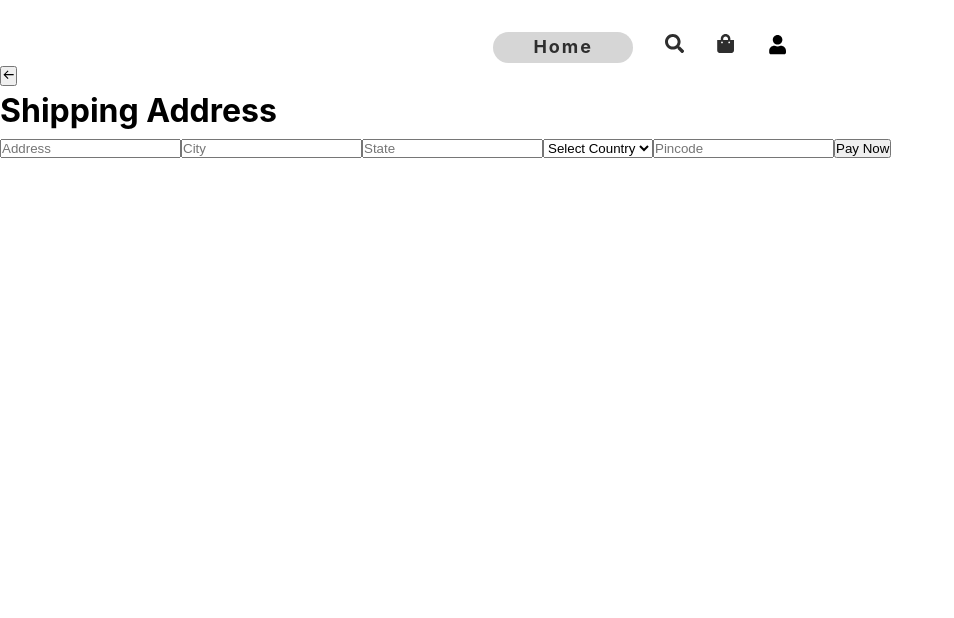
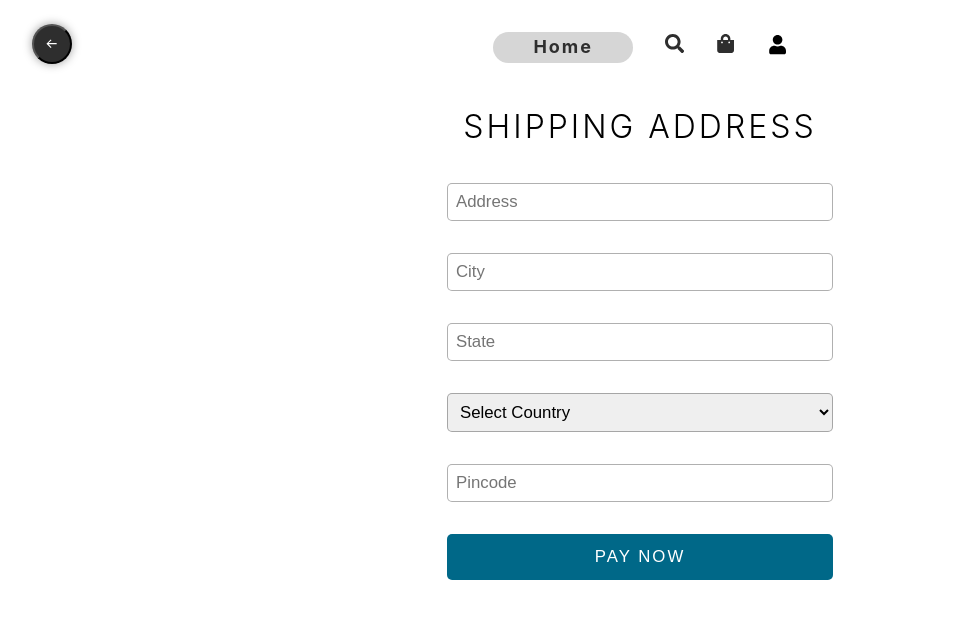
Before and after one commit to 1995Neha18/apparel-vogue, a React (Vite) app in the folder apparel-ecommerce/: page /shipping in a window 1280 px wide. Shown: the top 618 px of the page, without its empty margins (0-954 px from the left). Built offline with nearby package versions, Linux system fonts and the light colour scheme.

Commit message:
shipping-UI completed

```diff
--- a/apparel-ecommerce/src/pages/shipping.tsx
+++ b/apparel-ecommerce/src/pages/shipping.tsx
@@ -1,7 +1,10 @@
 import { useState } from "react";
 import { BiArrowBack } from "react-icons/bi";
+import { useNavigate } from "react-router-dom";
 
 const Shipping = () => {
+  const navigate = useNavigate();
+
   const [shippingInfo, setShippingInfo] = useState({
     address: "",
     city: "",
@@ -18,7 +21,7 @@ const Shipping = () => {
 
   return (
     <div className="shipping">
-      <button>
+      <button className="back-btn" onClick={() => navigate("/cart")}>
         <BiArrowBack />
       </button>
 
--- a/apparel-ecommerce/src/styles/_shipping.scss
+++ b/apparel-ecommerce/src/styles/_shipping.scss
@@ -0,0 +1,53 @@
+.shipping {
+  @include flex;
+  .back-btn {
+    @include square(2.5rem);
+    background-color: $color2;
+    color: $color1;
+    @include flex;
+    position: fixed;
+    top: 1.5rem;
+    left: 2rem;
+    border-radius: 100%;
+    outline: none;
+    cursor: pointer;
+    @include baseShadow;
+
+    svg {
+     transition: all 0.3s;
+    }
+
+    &:hover svg {
+      translate: -0.25rem;
+    }
+}
+  > form {
+   max-width: 450px;
+   width: 100%;
+   @include flex(column, center, stretch, 2rem);
+   padding: 2rem;
+   > h1 {
+    @include heading;
+    margin-top: 0.5rem;
+    text-align: center;
+   }
+   > input, select {
+      border: 1px solid rgba(31, 31, 31, 0.351);
+      border-radius: 5px;
+      padding: 0.5rem;
+      outline: none;
+      font-size: 1.05rem;
+   }
+   > button {
+     @include btn(0.8rem, $color3, $color1);
+      border-radius: 5px;
+      font-size: 1.05rem;
+      text-transform: uppercase;
+      letter-spacing: 2px;
+      &:hover {
+       opacity: 0.8;
+      }
+   }
+  }
+
+}
--- a/apparel-ecommerce/src/styles/admin-styles/_mixin.scss
+++ b/apparel-ecommerce/src/styles/admin-styles/_mixin.scss
@@ -46,3 +46,12 @@
 @mixin baseShadow() {
   box-shadow: 0 0 10px rgba(0, 0, 0, 0.384);
 }
+
+@mixin btn($p: 0.5rem 1rem, $bg, $color) {
+cursor: pointer;
+border: none;
+outline: none;
+padding: $p;
+background-color: $color3;
+color: $color1;
+}
```
